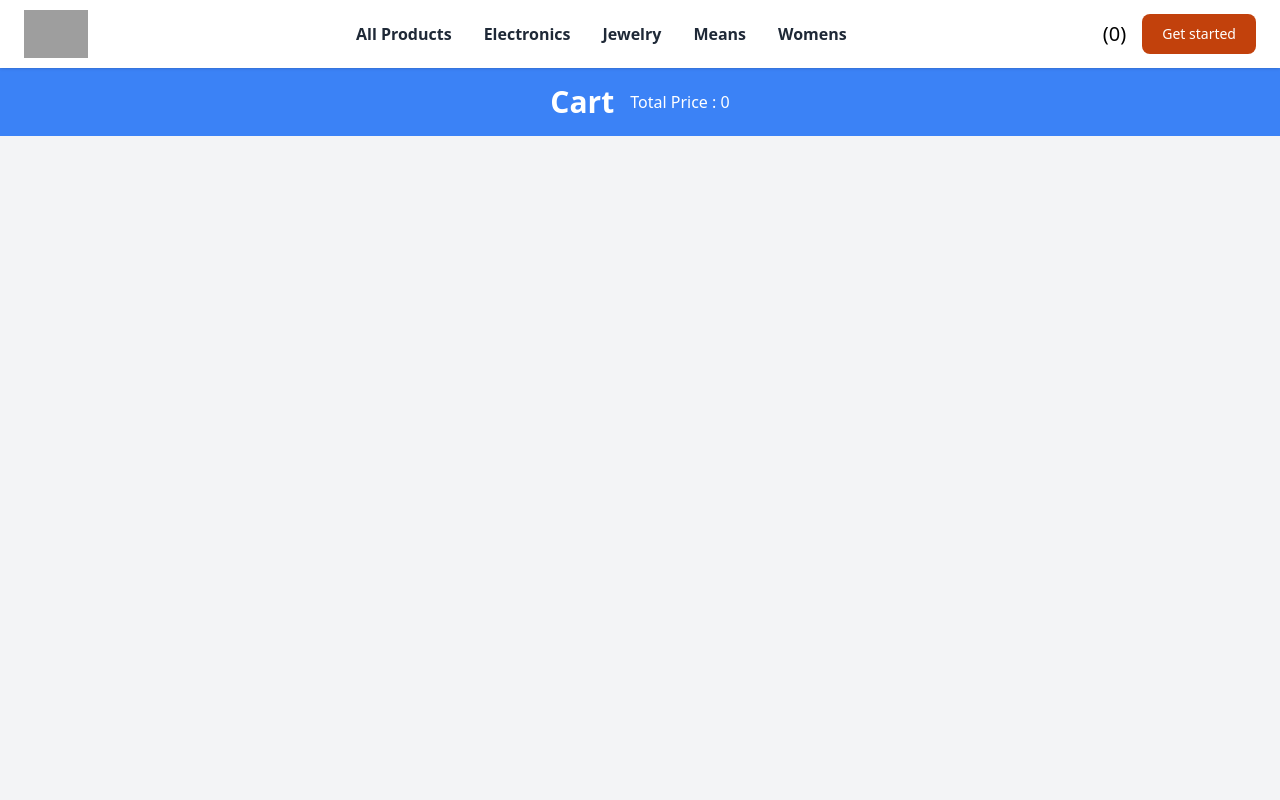
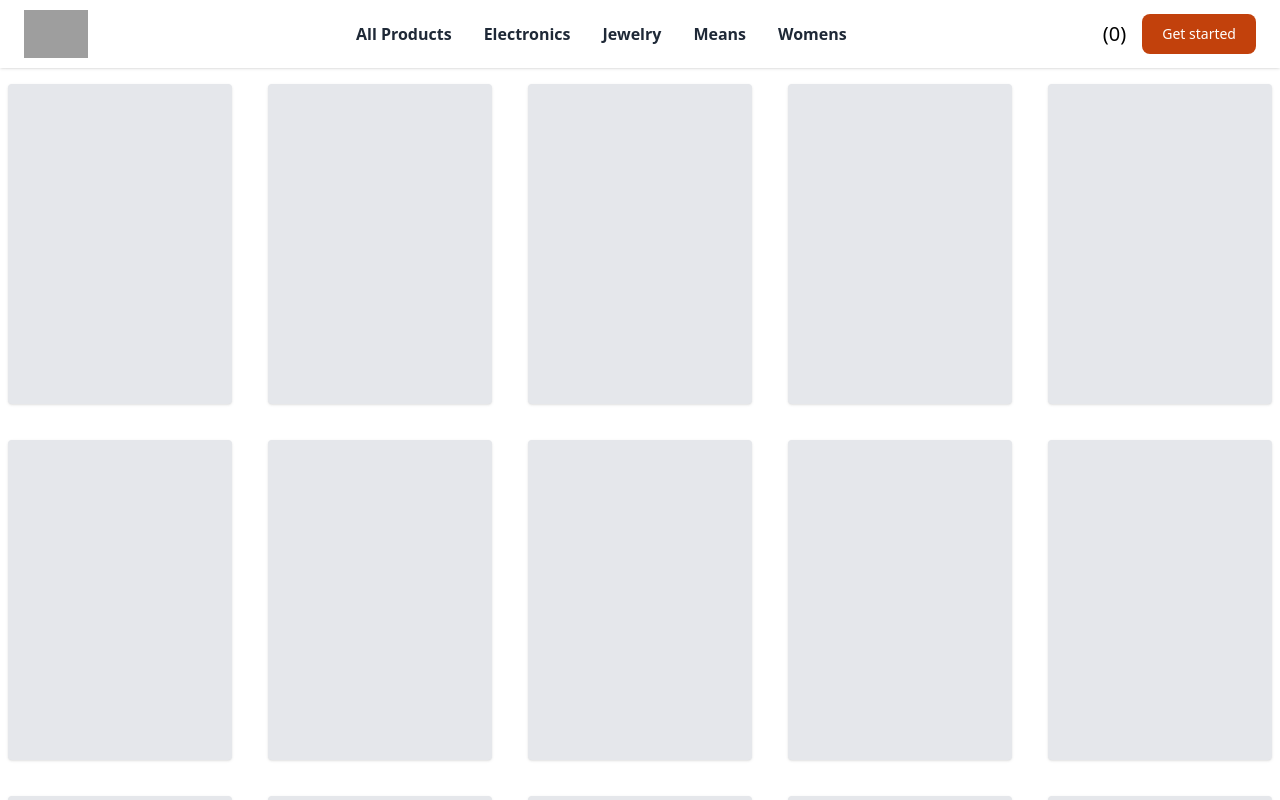
Before and after one commit to developerashish02/Quick-Pick-Metamind, a React app: page /cart in a window 1280 px wide. Shown: the top 800 px of the page. Built offline with nearby package versions, Linux system fonts and the light colour scheme; grey boxes are pictures that could not be loaded; the HTML template or start-up script is replaced by a standard one.

Commit message:
add shimmer

```diff
--- /dev/null
+++ b/src/components/common/Shimmer.jsx
@@ -0,0 +1,13 @@
+const Shimmer = () => {
+  return (
+    <div className="flex  flex-wrap gap-9 justify-center mt-4">
+      {Array.from({ length: 20 }).map((num, index) => (
+        <div key={index}>
+          <div className="w-56 h-80 shadow p-3 bg-gray-200 rounded "></div>
+        </div>
+      ))}
+    </div>
+  );
+};
+
+export default Shimmer;
--- a/src/components/pages/CartPage.jsx
+++ b/src/components/pages/CartPage.jsx
@@ -2,10 +2,16 @@ import React from "react";
 import { useSelector } from "react-redux";
 import Product from "../common/Product";
 import { truncateText } from "../../helpers/helper";
+import Shimmer from "../common/Shimmer";
 
 const CartPage = () => {
   const cartItems = useSelector((store) => store?.cart?.cart);
   const price = useSelector((store) => store?.cart?.totalPrice);
+
+  if (cartItems?.length === 0) {
+    return <Shimmer />;
+  }
+
   return (
     <div className="bg-gray-100 min-h-screen">
       <header className="bg-blue-500 text-white p-4 flex justify-center items-center space-x-4">
--- a/src/components/pages/ElectronicsPage.jsx
+++ b/src/components/pages/ElectronicsPage.jsx
@@ -3,10 +3,16 @@ import Product from "../common/Product";
 import { useSelector } from "react-redux";
 import { truncateText } from "../../helpers/helper";
 import useElectronics from "../../hooks/useElectronics";
+import Shimmer from "../common/Shimmer";
 
 const ElectronicsPage = () => {
   useElectronics();
   const electronicsItems = useSelector((store) => store?.products?.electronics);
+
+  if (electronicsItems?.length === 0) {
+    return <Shimmer />;
+  }
+
   return (
     <div className="bg-gray-100 min-h-screen">
       <header className="bg-blue-500 text-white p-4">
--- a/src/components/pages/JewelryPage.jsx
+++ b/src/components/pages/JewelryPage.jsx
@@ -2,10 +2,16 @@ import { useSelector } from "react-redux";
 import { truncateText } from "../../helpers/helper";
 import Product from "../common/Product";
 import useJewelry from "../../hooks/useJewelry";
+import Shimmer from "../common/Shimmer";
 
 const JewelryPage = () => {
   useJewelry();
   const JewelryItems = useSelector((store) => store?.products?.Jewelry);
+
+  if (JewelryItems?.length === 0) {
+    return <Shimmer />;
+  }
+
   return (
     <div className="bg-gray-100 min-h-screen">
       <header className="bg-blue-500 text-white p-4">
--- a/src/components/pages/MeansPage.jsx
+++ b/src/components/pages/MeansPage.jsx
@@ -2,10 +2,15 @@ import { useSelector } from "react-redux";
 import { truncateText } from "../../helpers/helper";
 import useMeans from "../../hooks/useMeans";
 import Product from "../common/Product";
+import Shimmer from "../common/Shimmer";
 
 const MeansPage = () => {
   useMeans();
   const meansItems = useSelector((store) => store?.products?.means);
+
+  if (meansItems?.length === 0) {
+    return <Shimmer/>;
+  }
   return (
     <div className="bg-gray-100 min-h-screen">
       <header className="bg-blue-500 text-white p-4">
--- a/src/components/pages/ProductsPage.jsx
+++ b/src/components/pages/ProductsPage.jsx
@@ -5,13 +5,14 @@ import useAllProducts from "../../hooks/useAllProducts";
 import Product from "../common/Product";
 import { truncateText } from "../../helpers/helper";
 import Loading from "../common/Loading";
+import Shimmer from "../common/Shimmer";
 
 const ProductsPage = () => {
   useAllProducts();
   const products = useSelector((store) => store.products?.allProducts);
 
   if (products.length === 0) {
-    return <Loading />;
+    return <Shimmer />;
   }
 
   return (
--- a/src/components/pages/WomensPage.jsx
+++ b/src/components/pages/WomensPage.jsx
@@ -2,10 +2,16 @@ import { useSelector } from "react-redux";
 import { truncateText } from "../../helpers/helper";
 import useWomen from "../../hooks/useWomen";
 import Product from "../common/Product";
+import Shimmer from "../common/Shimmer";
 
 const WomensPage = () => {
   useWomen();
   const womensItem = useSelector((store) => store?.products?.womens);
+
+  if (womensItem?.length === 0) {
+    return <Shimmer />;
+  }
+
   return (
     <div className="bg-gray-100 min-h-screen">
       <header className="bg-blue-500 text-white p-4">
```
Also changed, not shown: src/components/common/Product.jsx (line endings or trailing spaces).
